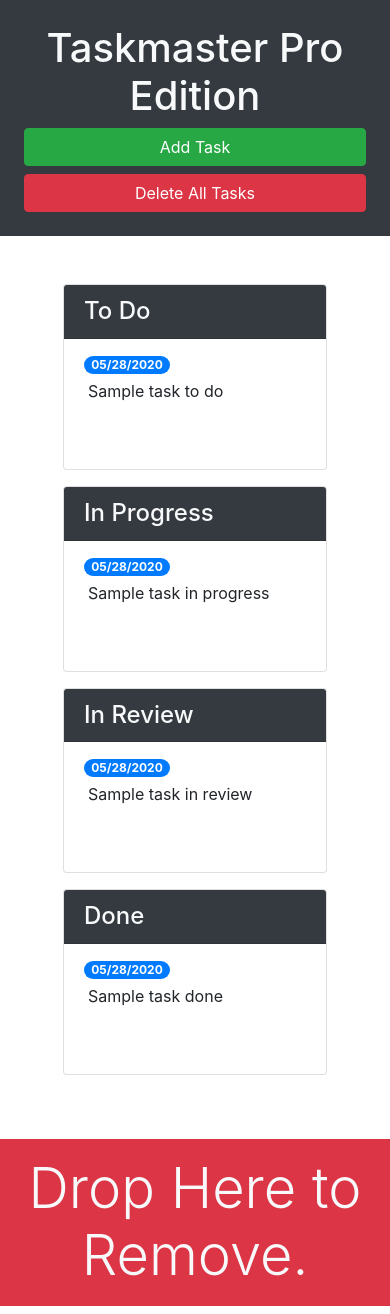
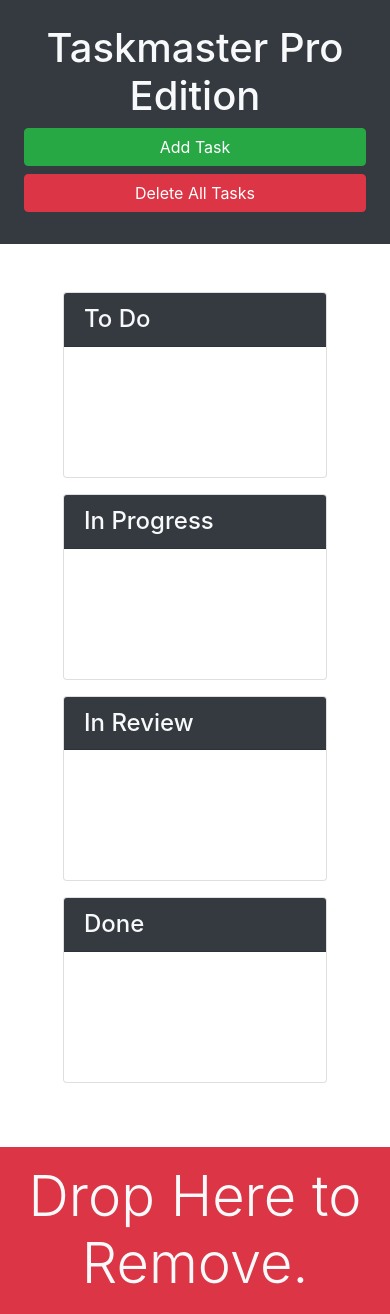
Before and after one commit to CameronSickler/taskmaster-pro, a plain HTML site: page index.html in a window 390 px wide. Drawn offline with nearby package versions, Linux system fonts and the light colour scheme.

Commit message:
verifying accuracy with code snapshot

```diff
--- a/index.html
+++ b/index.html
@@ -14,93 +14,69 @@
 
   <div class="row min-vh-100 no-gutters">
     <header class="col-12 col-lg-3 bg-dark text-light sticky-top d-flex flex-column p-4 p-lg-3">
-      <h1 class="text-center">Taskmaster Pro Edition</h1>
-      <button id="create-task" class="btn btn-block btn-success" data-toggle="modal" data-target="#task-form-modal">Add
-        Task</button>
-      <button id="remove-tasks" class="btn btn-block btn-danger">Delete All Tasks</button>
+      <div>
+        <h1 class="text-center"><span class="oi oi-task d-inline d-lg-none"></span>
+          Taskmaster Pro Edition</h1>
+        <div class="ml-md-auto w-100 w-md-auto">
+          <button id="create-task" class="btn btn-block btn-success" data-toggle="modal"
+            data-target="#task-form-modal">Add Task</button>
+          <button id="remove-tasks" class="btn btn-block btn-danger mb-2 mb-md-4"></span>Delete All Tasks</button>
+        </div>
+      </div>
       <p class="mt-auto d-none d-lg-block">Lorem ipsum dolor sit amet consectetur adipisicing elit. Modi voluptas
         architecto ipsa
-        excepturi aut non
-        laudantium sequi fugit officiis optio deleniti asperiores rem eius laborum maxime blanditiis culpa, quis iste?
-      </p>
+        excepturi aut non laudantium sequi fugit officiis optio deleniti asperiores rem eius laborum maxime blanditiis
+        culpa, quis iste?</p>
     </header>
-
     <main class="col-12 col-lg-9 d-flex flex-column">
       <div class="m-5 row justify-content-around">
-        <!-- todo start -->
+        <!--  -->
         <div class="col-12 col-md-6 col-xl-3 mb-3">
           <div class="card">
             <h4 class="card-header bg-dark text-light">
               To Do
             </h4>
             <ul id="list-toDo" class="list-group list-group-flush">
-              <li class="list-group-item">
-                <span class="badge badge-primary badge-pill">05/28/2020</span>
-                <p class="m-1">Sample task to do</p>
-              </li>
             </ul>
           </div>
         </div>
-        <!-- todo end -->
-
-        <!-- in progress start -->
+        <!--  -->
         <div class="col-12 col-md-6 col-xl-3 mb-3">
           <div class="card">
             <h4 class="card-header bg-dark text-light">
               In Progress
             </h4>
             <ul id="list-inProgress" class="list-group list-group-flush">
-              <li class="list-group-item">
-                <span class="badge badge-primary badge-pill">05/28/2020</span>
-                <p class="m-1">Sample task in progress</p>
-              </li>
             </ul>
           </div>
         </div>
-        <!-- in progress end -->
-
-        <!-- in review start -->
+        <!--  -->
         <div class="col-12 col-md-6 col-xl-3 mb-3">
           <div class="card">
             <h4 class="card-header bg-dark text-light">
               In Review
             </h4>
             <ul id="list-inReview" class="list-group list-group-flush">
-              <li class="list-group-item">
-                <span class="badge badge-primary badge-pill">05/28/2020</span>
-                <p class="m-1">Sample task in review</p>
-              </li>
             </ul>
           </div>
         </div>
-        <!-- in review end -->
-
-        <!-- done start -->
+        <!--  -->
         <div class="col-12 col-md-6 col-xl-3 mb-3">
           <div class="card">
             <h4 class="card-header bg-dark text-light">
               Done
             </h4>
             <ul id="list-done" class="list-group list-group-flush">
-              <li class="list-group-item">
-                <span class="badge badge-primary badge-pill">05/28/2020</span>
-                <p class="m-1">Sample task done</p>
-              </li>
             </ul>
           </div>
         </div>
-        <!-- done end -->
       </div>
-  </div>
-
-  <!-- begin trash drop -->
-
-  <div id="trash">
-    <div class="w-100 bg-danger p-3 text-center text-light display-4">
-      Drop Here to Remove.
-    </div>
-  </div>
-  </main>
+      <div class="mt-auto" id="trash">
+        <div class="w-100 bg-danger p-3 text-center text-light display-4">
+          Drop Here to Remove.
+        </div>
+      </div>
+    </main>
   </div>
 
   <!-- Modal -->
@@ -118,7 +94,7 @@
           <form>
             <div class="form-group">
               <label for="modalTaskDescription">Task description</label>
-              <textarea id="modalTaskDescription" rows="3" class="form-control"></textarea>
+              <textarea class="form-control" id="modalTaskDescription" rows="3"></textarea>
             </div>
             <div class="form-group">
               <label for="modalDueDate">Due date</label>
```
